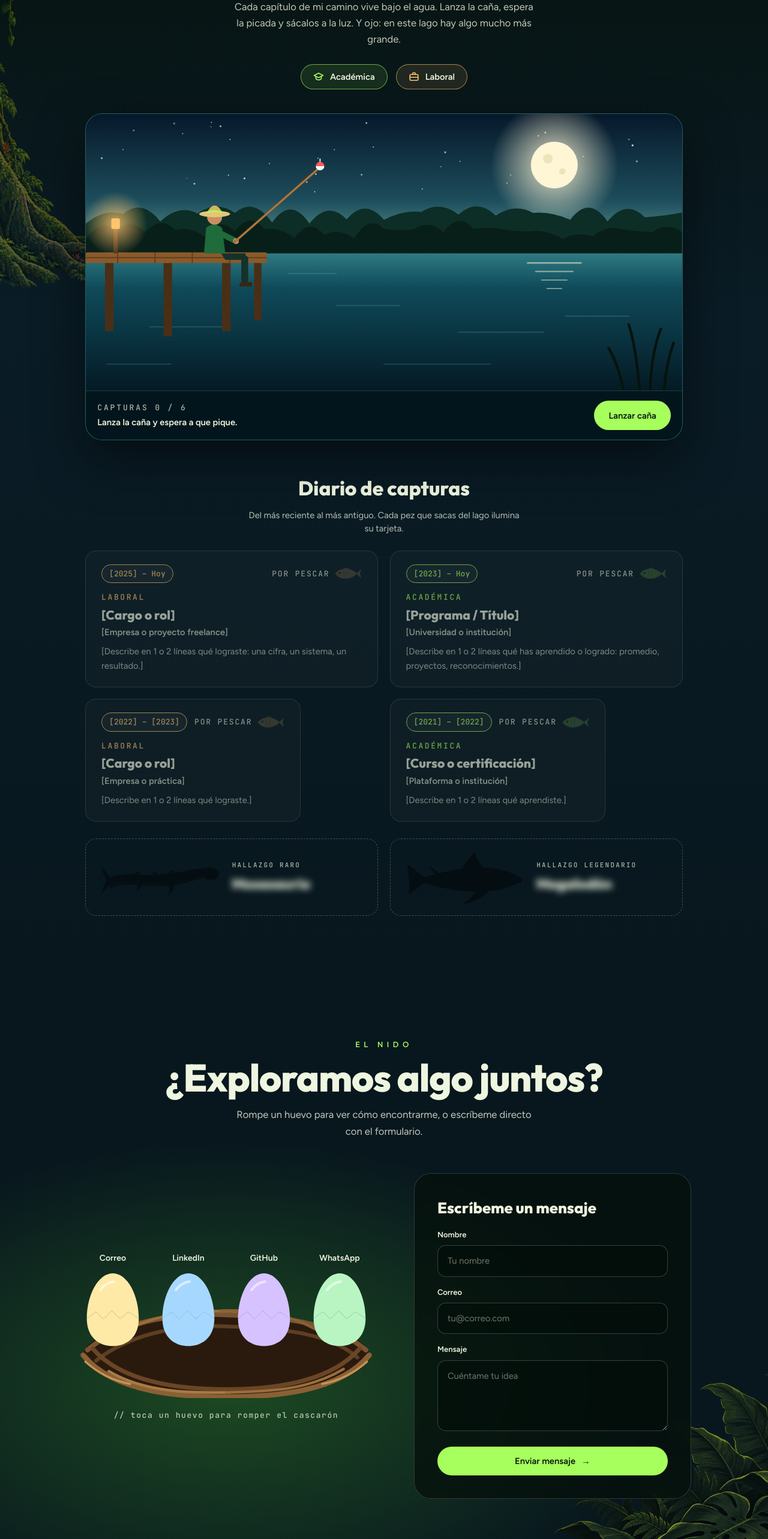
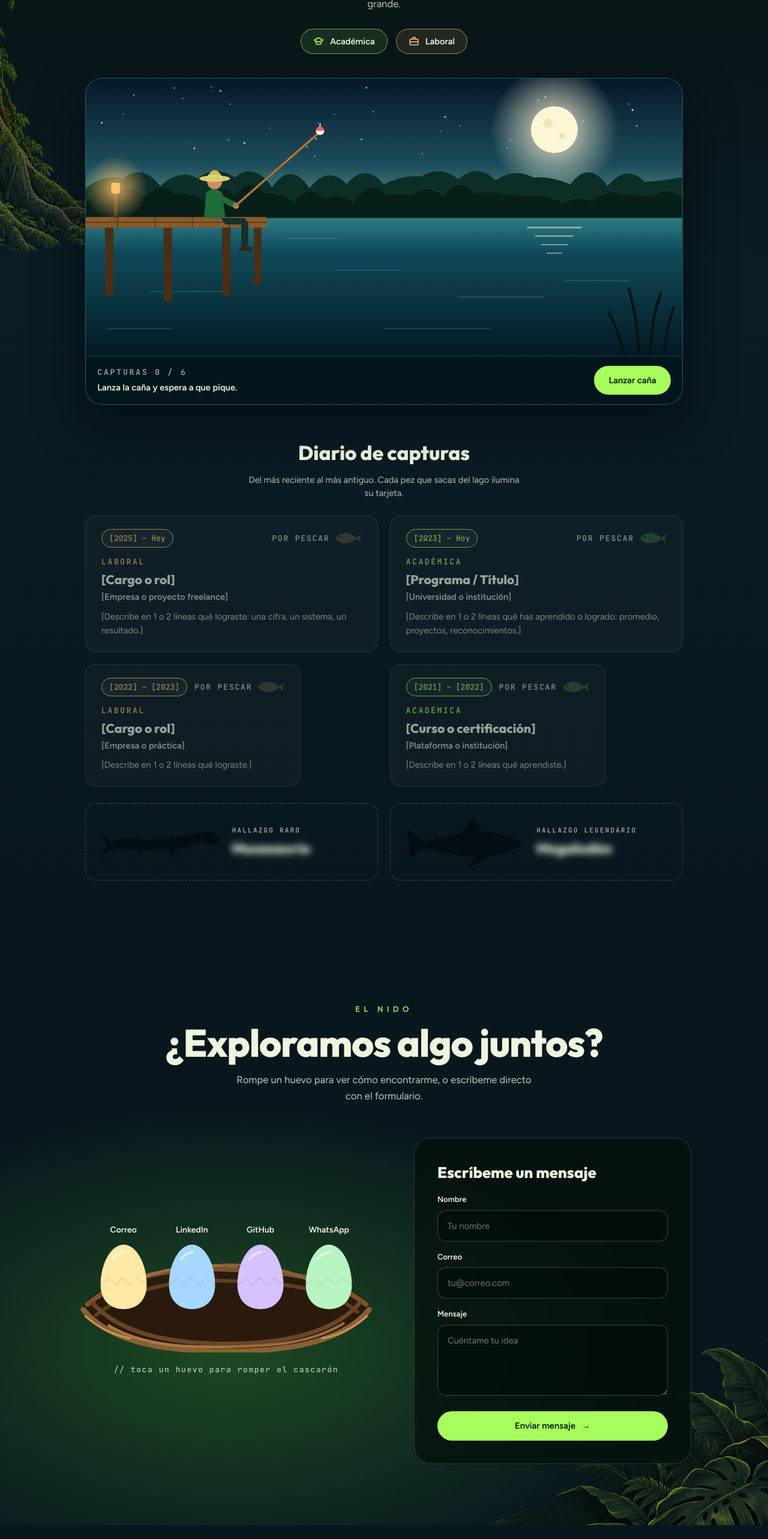
Before and after one commit to ReveloSN/Portafolio, a Next.js app: page / in a window 1280 px wide. Shown: the part 3920-6486 px from the top of the page at 60% size. Built offline with nearby package versions, Linux system fonts and the light colour scheme.

Commit message:
fix(layout): escenas de lago, carrusel, nido y excavación caben en pantallas bajas

```diff
--- a/app/motion.css
+++ b/app/motion.css
@@ -111,7 +111,7 @@
 }
 .pit {
   position: relative;
-  height: 218px;
+  height: clamp(10.5rem, calc(var(--u) * 15), 15rem);
   border-radius: 14px;
   overflow: hidden;
   border: 1px solid rgba(255, 196, 110, 0.25);
@@ -180,6 +180,9 @@
 }
 .lake {
   position: relative;
+  /* Cabe completo en el alto visible: el SVG es 1120x520 y el panel mide ~6rem */
+  max-width: min(100%, calc((100svh - var(--nav-h) - 7rem) * 1120 / 520));
+  margin-inline: auto;
   border-radius: 28px;
   overflow: hidden;
   border: 1px solid rgba(110, 240, 224, 0.3);
--- a/components/molecules/EggNest.tsx
+++ b/components/molecules/EggNest.tsx
@@ -21,9 +21,12 @@ export function EggNest({ eggs, hint, openLabel, closeLabel }: EggNestProps) {
 
   return (
     <div className="max-w-[calc(var(--u)*38.9)] min-w-[290px] flex-[1_1_440px]">
-      <div className="relative mt-5 h-[290px]">
+      <div
+        data-testid="egg-nest"
+        className="mt-fluid-3 relative h-[clamp(12rem,calc(var(--u)*20),18rem)]"
+      >
         <NestBack aria-hidden="true" className="absolute bottom-0 left-0 h-auto w-full" />
-        <ul className="absolute inset-x-0 top-[46px] flex justify-center gap-[clamp(6px,2vw,22px)] px-2">
+        <ul className="absolute inset-x-0 top-[16%] flex justify-center gap-[clamp(6px,2vw,22px)] px-2">
           {eggs.map((egg) => (
             <li key={egg.id}>
               <ContactEgg
@@ -31,7 +34,9 @@ export function EggNest({ eggs, hint, openLabel, closeLabel }: EggNestProps) {
                 color={egg.color}
                 open={egg.id === openId}
                 ariaLabel={`${egg.id === openId ? closeLabel : openLabel} ${egg.label}`}
-                art={<EggArt width={104} height={130} />}
+                art={
+                  <EggArt className="h-auto w-[clamp(3.6rem,calc(var(--u)*7.2),6.5rem)]" />
+                }
                 onToggle={() => setOpenId(egg.id === openId ? null : egg.id)}
               />
             </li>
--- a/components/molecules/SkillCell.tsx
+++ b/components/molecules/SkillCell.tsx
@@ -40,7 +40,7 @@ export function SkillCell({
   const done = layersDug >= totalLayers;
   const left = totalLayers - layersDug;
   return (
-    <article className={cn("cell", done && "full")}>
+    <article data-testid="dig-cell" className={cn("cell", done && "full")}>
       <div className="flex items-start justify-between gap-2.5">
         <div>
           <p className="text-glow-amber text-fluid-xs font-mono tracking-[.2em]">
--- a/components/organisms/Testimonials.tsx
+++ b/components/organisms/Testimonials.tsx
@@ -47,7 +47,8 @@ export function Testimonials({ testimonials }: TestimonialsProps) {
           intro={copy.intro}
         />
         <div
-          className="mt-fluid-6 relative h-[430px] [perspective:1500px]"
+          data-testid="carousel-stage"
+          className="mt-fluid-6 relative h-[clamp(19rem,calc(var(--u)*29),30rem)] [perspective:1500px]"
           aria-roledescription="carrusel"
         >
           {testimonials.map((testimonial, i) => {
--- a/components/worlds/FishingLake.tsx
+++ b/components/worlds/FishingLake.tsx
@@ -25,7 +25,7 @@ export function FishingLake({ fishing }: FishingLakeProps) {
   const info = current ? describeCatch(current) : null;
 
   return (
-    <div className="lake">
+    <div className="lake" data-testid="lake-scene">
       <LakeScene
         phase={toCssPhase(state.phase)}
         leaping={leaping}
```
